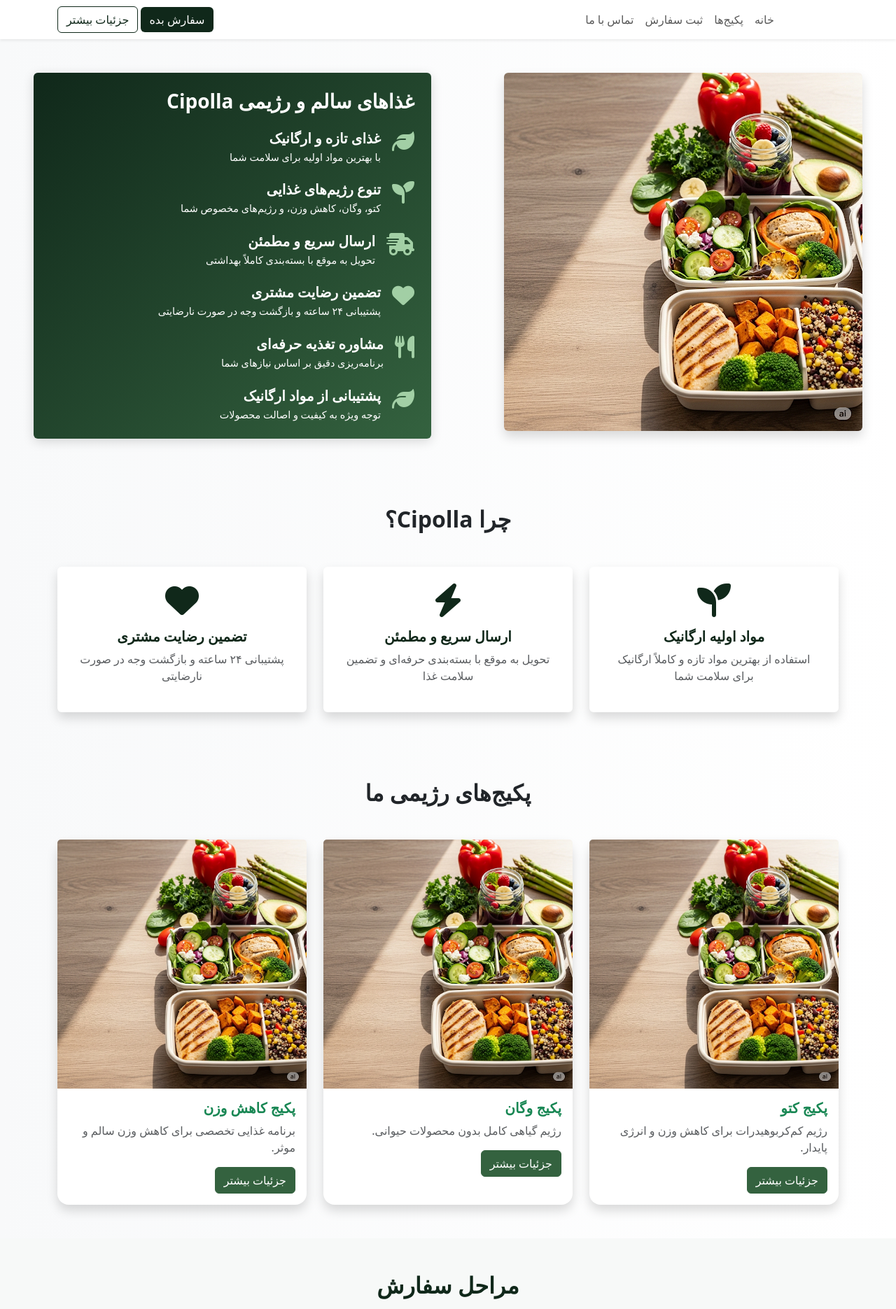
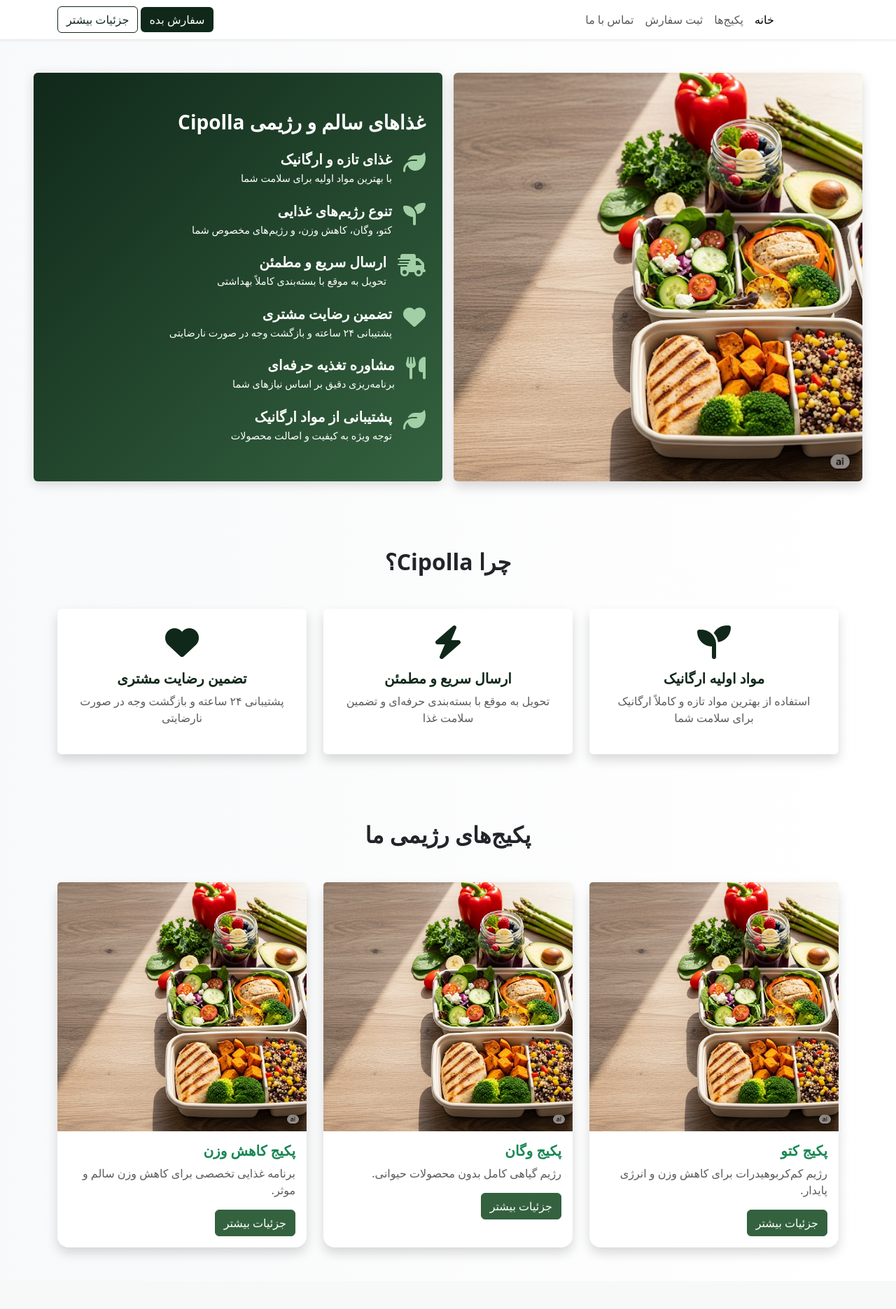
Before and after one commit to phoenixfamily/cipolla, a Django app: page /home/ in a window 1280 px wide. Shown: the top 1871 px of the page at 70% size. Run offline with Django 5.2, Linux system fonts and the light colour scheme; some libraries are stand-ins or nearby versions.

Commit message:
first commit

```diff
--- a/templates/base.html
+++ b/templates/base.html
@@ -12,7 +12,7 @@
 </head>
 <body>
 
-<nav class="navbar navbar-expand-lg bg-white shadow-sm">
+<nav class="navbar navbar-expand-lg navbar-light bg-white shadow-sm">
     <div class="container">
         <a class="navbar-brand fw-bold" href="/">Cipolla</a>
         <button class="navbar-toggler" type="button" data-bs-toggle="collapse" data-bs-target="#mainNavbar">
@@ -21,7 +21,7 @@
         <div class="collapse navbar-collapse justify-content-between" id="mainNavbar">
             <ul class="navbar-nav mb-2 mb-lg-0">
                 <li class="nav-item">
-                    <a class="nav-link {% if request.resolver_match.url_name == 'home' %}active{% endif %}" href="/">خانه</a>
+                    <a class="nav-link {% if request.resolver_match.url_name == 'home_view' %}active{% endif %}" href="{% url 'home:home_view' %}">خانه</a>
                 </li>
                 <li class="nav-item">
                     <a class="nav-link" href="#">پکیج‌ها</a>
@@ -53,7 +53,7 @@
             <!-- Logo + Description -->
             <div class="col-md-4 mb-4">
                 <a class="navbar-brand d-flex align-items-center gap-2" href="{% url 'home:home_view' %}">
-                    <img src="{% static '' %}" alt="Cipolla" height="60">
+                    <img src="{% static 'images/logo.jpg' %}" alt="Cipolla" height="60">
                     <span class="fw-bold fs-5 d-none d-lg-inline">Cipolla</span>
                 </a>
                 <p class="small">
--- a/templates/home.html
+++ b/templates/home.html
@@ -6,12 +6,12 @@
 {% block content %}
     <section class="hero-section py-5">
         <div class="container-fluid px-lg-5">
-            <div class="row g-5 align-items-stretch">
+            <div class="row g-3 align-items-stretch">
 
                 <div class="col-lg-6 d-flex">
                     <div class="w-100">
-                        <img src="{% static 'images/hrero.png' %}" class="img-fluid rounded shadow"
-                             alt="Healthy Food">
+                        <img src="{% static 'images/hero.png' %}" class="img-fluid rounded shadow"
+                             alt="Healthy Food" width="1200" height="800" loading="lazy">
 
                     </div>
                 </div>
@@ -121,7 +121,7 @@
                 <!-- کارت پکیج 1 -->
                 <div class="col-md-4">
                     <div class="card shadow h-100">
-                        <img src="{% static 'images/hrero.png' %}" class="card-img-top" alt="پکیج کتو">
+                        <img src="{% static 'images/hero.png' %}" class="card-img-top" alt="پکیج کتو">
                         <div class="card-body">
                             <h5 class="card-title text-success fw-bold">پکیج کتو</h5>
                             <p class="card-text text-muted">رژیم کم‌کربوهیدرات برای کاهش وزن و انرژی پایدار.</p>
@@ -133,7 +133,7 @@
                 <!-- کارت پکیج 2 -->
                 <div class="col-md-4">
                     <div class="card shadow h-100">
-                        <img src="{% static 'images/hrero.png' %}" class="card-img-top" alt="پکیج وگان">
+                        <img src="{% static 'images/hero.png' %}" class="card-img-top" alt="پکیج وگان">
                         <div class="card-body">
                             <h5 class="card-title text-success fw-bold">پکیج وگان</h5>
                             <p class="card-text text-muted">رژیم گیاهی کامل بدون محصولات حیوانی.</p>
@@ -145,7 +145,7 @@
                 <!-- کارت پکیج 3 -->
                 <div class="col-md-4">
                     <div class="card shadow h-100">
-                        <img src="{% static 'images/hrero.png' %}" class="card-img-top" alt="پکیج کاهش وزن">
+                        <img src="{% static 'images/hero.png' %}" class="card-img-top" alt="پکیج کاهش وزن">
                         <div class="card-body">
                             <h5 class="card-title text-success fw-bold">پکیج کاهش وزن</h5>
                             <p class="card-text text-muted">برنامه غذایی تخصصی برای کاهش وزن سالم و موثر.</p>
```
Also changed, not shown: static/images/hero.png (renamed from static/images/hrero.png), static/images/logo.jpg (added).
